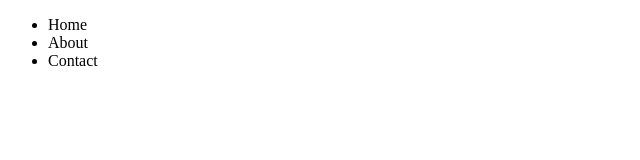
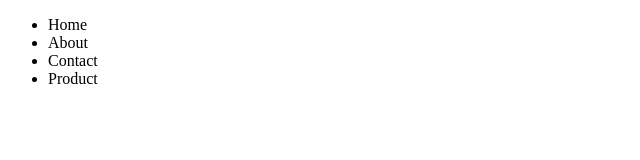
Before and after one commit to auzanassdq/my-web, a plain HTML site: page index.html in a window 1280 px wide. Shown: the full height of the page, 0-640 px from the left. Drawn offline with Linux system fonts and the light colour scheme.

Commit message:
menambahkan menu pada navbar

```diff
--- a/index.html
+++ b/index.html
@@ -12,6 +12,7 @@
       <li>Home</li>
       <li>About</li>
       <li>Contact</li>
+      <li>Product</li>
     </ul>
   </nav>
 
```
